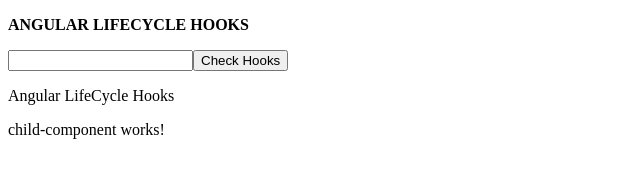
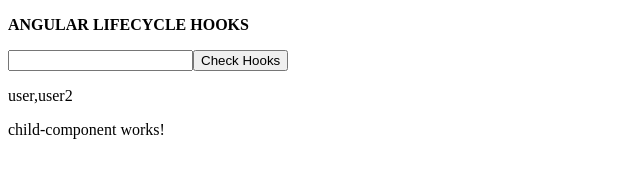
Before and after one commit to arjunpndt/lifeCycleHooks, an Angular app: page / in a window 1280 px wide. Shown: the top 177 px of the page, without its empty margins (0-640 px from the left). Built offline with nearby package versions, Linux system fonts and the light colour scheme.

Commit message:
Directive Added

```diff
--- a/src/app/app.component.html
+++ b/src/app/app.component.html
@@ -3,5 +3,8 @@
 <input type="text" #inputValue />
 <button (click)="checkHooks(inputValue)">Check Hooks</button>
 
-<p>{{ title }}</p>
+<span NgFor="let u in user"
+  ><p>{{ user }}</p></span
+>
+
 <app-child-component [message]="inputVal"></app-child-component>
--- a/src/app/app.component.ts
+++ b/src/app/app.component.ts
@@ -8,10 +8,12 @@
 export class AppComponent implements OnInit, DoCheck {
   title = 'Angular LifeCycle Hooks';
   inputVal = '';
-
+  user: string[] = ['user', 'user2'];
   // OnIinit = false;
 
-  constructor() {}
+  constructor() {
+    var user: string[] = [];
+  }
 
   ngOnInit() {
     console.log('OnInit called');
@@ -22,12 +24,24 @@
   ngAfterContentInit() {
     console.log('AfterContentInit Called');
   }
+  ngAfterContentChecked() {
+    console.log('ngAfterContentChecked');
+  }
+
+  ngAfterViewInit() {
+    console.log('ngAfterViewInit');
+  }
+
+  ngAfterViewChecked() {
+    console.log('ngAfterViewChecked');
+  }
 
   changevalue(value: string): void {
     this.title = value;
   }
   checkHooks(inputValue: HTMLInputElement): void {
     this.inputVal = inputValue.value;
-    // console.log('button clicked', inputValue);
+    this.user.push(inputValue.value);
+    console.log(this.user);
   }
 }
```
